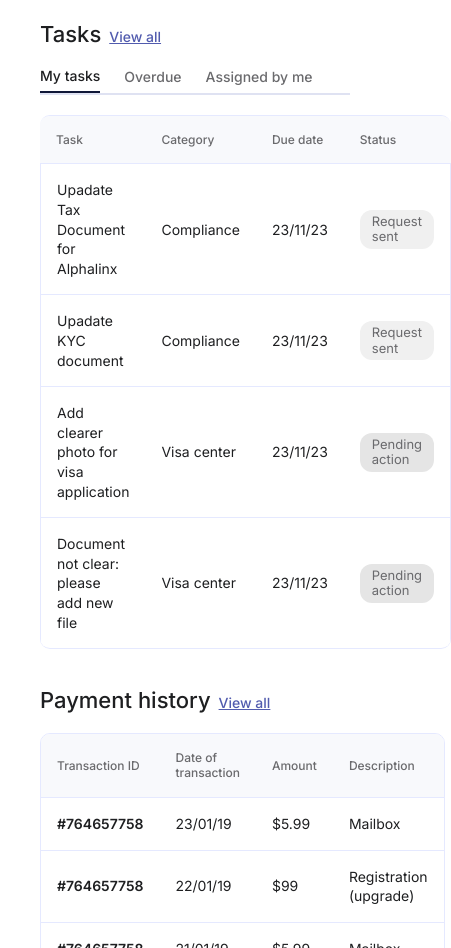
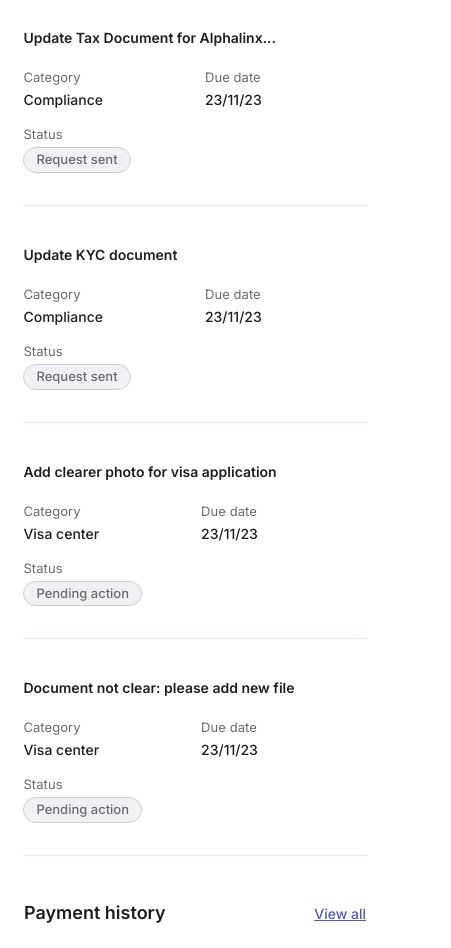
Before and after one commit to nawal07/TECHFRIAR_TEST_2, a plain HTML site: page index.html in a window 390 px wide. Shown: the part 1052-2000 px from the top of the page, 451 px wide, since content can reach past the window. Drawn offline with Linux system fonts and the light colour scheme.

Commit message:
RESPONSIVE_UPDATES

```diff
--- a/index.css
+++ b/index.css
@@ -14,8 +14,10 @@
 
 /* Site Dashboard  */
 
-.site_dashboard-responsive {
-  display: none;
+.site_dashboard-responsive,
+.site_tasks-table_responsive,
+.site_payment-table_responsive {
+  display: none !important;
 }
 .site_dashboard {
   /* width: 20vw; */
@@ -493,11 +495,10 @@
   border-bottom: 2px solid #0f1738;
 }
 
-.site_tasks_table-seperator {
-  padding: 0 !important;
-  margin-bottom: 20px;
-  width: 100%;
-  border: 1px solid #dfe2f2;
+.site_tasks-table_title {
+  margin-bottom: 16px;
+  width: fit-content;
+  border-bottom: 2px solid #dfe2f2;
 }
 
 .site_tasks_table table,
@@ -652,7 +653,8 @@
 
 @media (max-width: 980px) {
   .site_dashboard,
-  .site_contents-non_responsive {
+  .site_contents-non_responsive,
+  table {
     display: none;
   }
 
@@ -776,4 +778,100 @@
     width: 100%;
     height: fit-content;
   }
+
+  .site_tasks_table,
+  .site_payment_table {
+    padding: 24px;
+  }
+
+  .site_tasks_table span,
+  .site_payment_table span {
+    gap: 8px;
+    font-size: 18px;
+    font-weight: 600;
+    line-height: 18px;
+    justify-content: space-between;
+    padding-bottom: 24px;
+  }
+
+  .site_tasks_table a,
+  .site_payment_table a {
+    line-height: 16px;
+  }
+
+  .site_tasks-table_responsive {
+    display: flex !important;
+    flex-direction: column;
+  }
+
+  .site_tasks-table_responsive-rows {
+    border-bottom: 1px solid #e5e9ff;
+    padding-bottom: 32px;
+    display: flex;
+    flex-direction: column;
+    gap: 16px !important;
+    align-items: baseline !important;
+    width: 88vw;
+  }
+
+  .site_tasks-table_responsive-head {
+    font-weight: 600;
+    line-height: 18.2px;
+    color: #1e1f21;
+    padding-top: 16px !important;
+  }
+
+  .site_tasks-table_responsive-body {
+    display: flex;
+    /* gap: 32px !important; */
+    gap: 102px !important;
+  }
+
+  .site_tasks-table_responsive-body div {
+    display: flex;
+    flex-direction: column;
+    gap: 4px;
+    align-items: baseline;
+  }
+
+  .site_tasks-table_responsive-body .responsive_body-title {
+    font-size: 13px;
+    font-weight: 400;
+    line-height: 16.9px;
+    letter-spacing: 0.005em;
+    color: #6a6a6d;
+  }
+
+  .site_tasks-table_responsive-body p {
+    line-height: 20px;
+    color: #1e1f21;
+    padding: 0 !important;
+  }
+
+  .site_tasks-table_responsive-tail {
+    display: flex;
+    flex-direction: column;
+    gap: 4px !important;
+    align-items: baseline !important;
+  }
+
+  .site_tasks-table_responsive-tail p {
+    font-size: 13px;
+    font-weight: 400;
+    line-height: 16.9px;
+    letter-spacing: 0.005em;
+    padding: 0 !important;
+  }
+  .site_tasks-table_responsive-tail span {
+    font-family: Inter;
+    font-size: 13px;
+    font-weight: 500;
+    line-height: 15.6px;
+    text-align: left;
+    padding: 4px 12px;
+    border: 1px solid #ceced1;
+    background: #f1f1f5;
+    border-radius: 24px;
+    color: #6a6a6d;
+  }
 }
--- a/index.html
+++ b/index.html
@@ -22,8 +22,8 @@
             <p>E-Dashboard</p>
           </div>
           <img
-            id="hideButton"
-            class="hideButton"
+            id="showMenu"
+            class="showMenu"
             src="./public/images/site_dashboard_title-hamburger-menu-responsive.svg"
             alt=""
           />
@@ -323,12 +323,11 @@
             <p>Tasks</p>
             <a href="">View all</a>
           </span>
-          <div>
+          <div class="site_tasks-table_title">
             <p class="selected">My tasks</p>
             <p>Overdue</p>
             <p>Assigned by me</p>
           </div>
-          <div class="site_tasks_table-seperator"></div>
           <table>
             <thead>
               <tr>
@@ -340,13 +339,13 @@
             </thead>
             <tbody>
               <tr>
-                <td>Upadate Tax Document for Alphalinx</td>
+                <td>Update Tax Document for Alphalinx</td>
                 <td>Compliance</td>
                 <td>23/11/23</td>
                 <td><span class="status request-sent">Request sent</span></td>
               </tr>
               <tr>
-                <td>Upadate KYC document</td>
+                <td>Update KYC document</td>
                 <td>Compliance</td>
                 <td>23/11/23</td>
                 <td><span class="status request-sent">Request sent</span></td>
@@ -369,6 +368,94 @@
               </tr>
             </tbody>
           </table>
+
+          <div class="site_tasks-table_responsive">
+            <div class="site_tasks-table_responsive-rows">
+              <p class="site_tasks-table_responsive-head">
+                Update Tax Document for Alphalinx...
+              </p>
+              <div class="site_tasks-table_responsive-body">
+                <div>
+                  <p class="responsive_body-title">Category</p>
+                  <p>Compliance</p>
+                </div>
+                <div>
+                  <p class="responsive_body-title">Due date</p>
+                  <p>23/11/23</p>
+                </div>
+              </div>
+              <div class="site_tasks-table_responsive-tail">
+                <p>Status</p>
+                <span>Request sent</span>
+              </div>
+            </div>
+
+            <!-- Row 2 -->
+
+            <div class="site_tasks-table_responsive-rows">
+              <p class="site_tasks-table_responsive-head">
+                Update KYC document
+              </p>
+              <div class="site_tasks-table_responsive-body">
+                <div>
+                  <p class="responsive_body-title">Category</p>
+                  <p>Compliance</p>
+                </div>
+                <div>
+                  <p class="responsive_body-title">Due date</p>
+                  <p>23/11/23</p>
+                </div>
+              </div>
+              <div class="site_tasks-table_responsive-tail">
+                <p>Status</p>
+                <span>Request sent</span>
+              </div>
+            </div>
+
+            <!-- Row 3 -->
+
+            <div class="site_tasks-table_responsive-rows">
+              <p class="site_tasks-table_responsive-head">
+                Add clearer photo for visa application
+              </p>
+              <div class="site_tasks-table_responsive-body">
+                <div>
+                  <p class="responsive_body-title">Category</p>
+                  <p>Visa center</p>
+                </div>
+                <div>
+                  <p class="responsive_body-title">Due date</p>
+                  <p>23/11/23</p>
+                </div>
+              </div>
+              <div class="site_tasks-table_responsive-tail">
+                <p>Status</p>
+                <span>Pending action</span>
+              </div>
+            </div>
+
+            <!-- Row 4 -->
+
+            <div class="site_tasks-table_responsive-rows">
+              <p class="site_tasks-table_responsive-head">
+                Document not clear: please add new file
+              </p>
+              <div class="site_tasks-table_responsive-body">
+                <div>
+                  <p class="responsive_body-title">Category</p>
+                  <p>Visa center</p>
+                </div>
+                <div>
+                  <p class="responsive_body-title">Due date</p>
+                  <p>23/11/23</p>
+                </div>
+              </div>
+              <div class="site_tasks-table_responsive-tail">
+                <p>Status</p>
+                <span>Pending action</span>
+              </div>
+            </div>
+          </div>
         </div>
         <div class="site_payment_table">
           <span>
@@ -423,6 +510,8 @@
               </tr>
             </tbody>
           </table>
+
+          <div class="site_payment-table_responsive"></div>
         </div>
       </div>
     </div>
```
